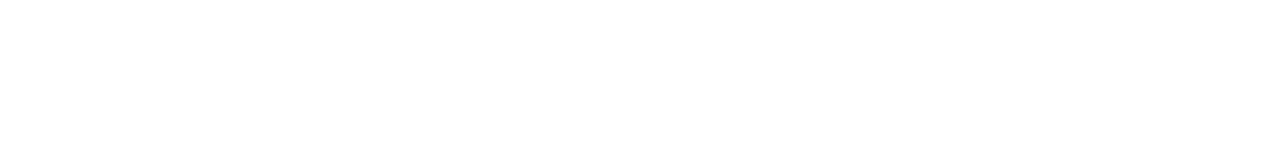
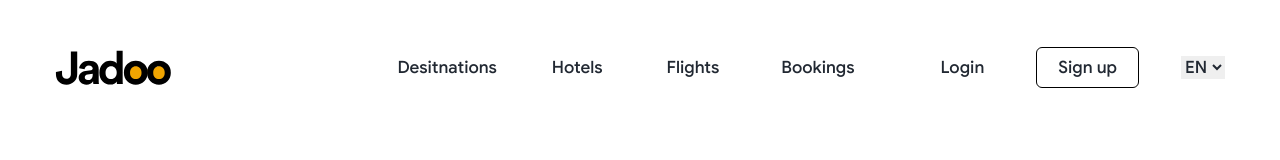
Before and after one commit to OlexTS/Jadoo, a plain HTML site: page index.html in a window 1280 px wide. Drawn offline with Linux system fonts and the light colour scheme; a web font is replaced by a local one.

Commit message:
finish header

```diff
--- a/css/style.css
+++ b/css/style.css
@@ -5,7 +5,8 @@
 
 @font-face {
   font-family: "Google Sans";
-  src: url("../fonts/googlesans_medium.ttf") format("truetype");
+  src: url("../fonts/GoogleSans-Medium.woff2") format("woff2"),
+    url("../fonts/googlesans_medium.ttf") format("truetype");
   font-weight: 500; /* Medium */
   font-style: normal;
 }
@@ -24,9 +25,10 @@
   box-sizing: border-box;
 }
 
-html, body {
+html,
+body {
   height: 100%;
-    max-width: 20rem;
+  min-width: 20rem;
 }
 
 a {
@@ -36,15 +38,19 @@ a {
 ul li {
   list-style: none;
 }
-img{
+img {
   vertical-align: top;
 }
-h1, h2, h3, h4, h5,h6{
+h1,
+h2,
+h3,
+h4,
+h5,
+h6 {
   font-size: inherit;
   font-weight: inherit;
-
 }
-button{
+button {
   font-size: inherit;
   font-weight: inherit;
   line-height: inherit;
@@ -52,3 +58,109 @@ button{
   color: inherit;
   background-color: transparent;
 }
+
+/* Default styles */
+body {
+  font-family: "Poppins", sans-serif;
+  font-size: 1rem;
+  color: #5e6282;
+}
+.wrapper {
+  min-height: 100%;
+  overflow: clip;
+  display: flex;
+  flex-direction: column;
+}
+/* Setup adaptive */
+[class*="__container"] {
+  max-width: 75rem;
+  padding-left: 0.9375rem;
+  padding-right: 0.9375rem;
+  margin: 0 auto;
+}
+
+/* Modules */
+.title {
+  font-family: "Volkhov", sans-serif;
+  font-weight: 700;
+  font-size: 50px;
+  text-transform: capitalize;
+  color: #14183e;
+}
+
+/* Main styles */
+.header {
+}
+.header__container {
+  display: flex;
+  justify-content: space-between;
+  padding-top: 2.9375rem;
+  align-items: center;
+}
+.header__logo {
+}
+.header__body {
+}
+.header__menu {
+  display: flex;
+  align-items: center;
+}
+.menu {
+}
+.menu__list {
+  display: flex;
+  align-items: center;
+  margin-right: 5.375rem;
+  font-family: "Google Sans", sans-serif;
+  font-weight: 500;
+  font-size: 17px;
+  color: #212832;
+}
+.menu__item {
+}
+.menu__item:nth-child(1) {
+  margin-right: 3.4375rem;
+}
+.menu__item:nth-child(2) {
+  margin-right: 4rem;
+}
+.menu__item:nth-child(3) {
+  margin-right: 3.875rem;
+}
+.menu__link {
+}
+.menu__link:hover {
+  text-decoration: underline;
+}
+.menu__auth {
+  display: flex;
+  align-items: center;
+  justify-content: center;
+  margin-right: 2.625rem;
+  gap: 3.25rem;
+}
+.auth {
+}
+.auth__button {
+  font-family: "Google Sans", sans-serif;
+  font-weight: 500;
+  font-size: 17px;
+  color: #212832;
+
+}
+.auth__button:last-child{
+  border: 1px solid black;
+  border-radius: .375rem;
+  padding: .5625rem 1.3125rem;
+}
+
+.language__selector {
+
+}
+.language__selector select {
+  font-family: "Google Sans", sans-serif;
+  font-weight: 500;
+  font-size: 17px;
+  color: #212832;
+
+}
--- a/index.html
+++ b/index.html
@@ -8,6 +8,44 @@
     <title>Jadoo</title>
   </head>
   <body>
+    <div class="wrapper">
+      <header class="header">
+        <div class="header__container">
+          <div class="header__logo">
+            <img src="img/logo.svg" alt="Travel website logo" />
+          </div>
+          <div class="header__body">
+            <nav class="header__menu menu">
+              <ul class="menu__list">
+                <li class="menu__item">
+                  <a href="#" class="menu__link">Desitnations</a>
+                </li>
+                <li class="menu__item">
+                  <a href="#" class="menu__link">Hotels</a>
+                </li>
+                <li class="menu__item">
+                  <a href="#" class="menu__link">Flights</a>
+                </li>
+                <li class="menu__item">
+                  <a href="#" class="menu__link">Bookings</a>
+                </li>
+              </ul>
+              <div class="menu__auth auth">
+                <button class="auth__button" type="button">Login</button>
+                <button class="auth__button" type="button">Sign up</button>
+              </div>
+              <div class="language__selector">
+                <label for="language"></label>
+                <select id="language">
+                    <option value="en" selected>EN</option>
+                    <option value="ua">UA</option>
+                  </select>
+              </div>
+            </nav>
+          </div>
+        </div>
+      </header>
+    </div>
     <script src="js/index.js"></script>
   </body>
 </html>
```
Also changed, not shown: fonts/GoogleSans-Medium.woff2 (added), img/logo.svg (added). Lines whose indentation alone changed are shown as unchanged.
